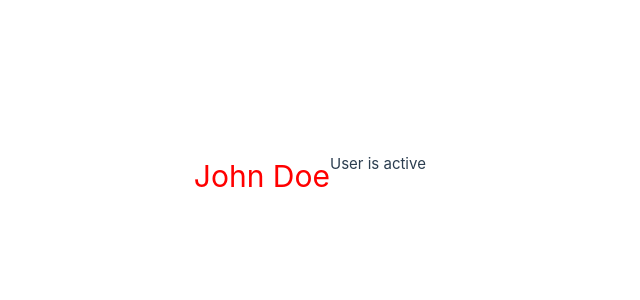
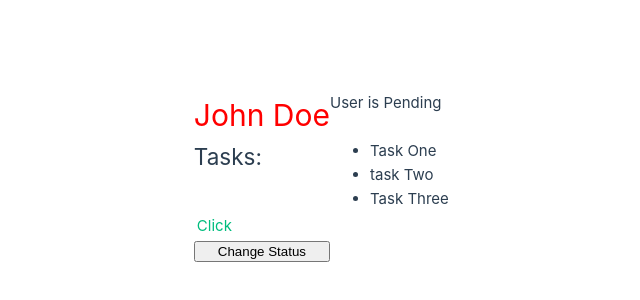
Before and after one commit to ssaannzzhhiikk/VueJS-Course, a Vue app in the folder vue-crash/: page / in a window 1280 px wide. Shown: the part 224-524 px from the top of the page, without its empty margins (310-950 px from the left). Built offline with nearby package versions, Linux system fonts and the light colour scheme.

Commit message:
Using v-for, v-bind, v-if , @click, v-on

```diff
--- a/vue-crash/src/App.vue
+++ b/vue-crash/src/App.vue
@@ -3,7 +3,20 @@
   data () {
     return {
       name: "John Doe",
-      status: true,
+      status: 'pending',
+      tasks: ['Task One', 'task Two', 'Task Three'],
+      link: "https://www.youtube.com/watch?v=dQw4w9WgXcQ",
+    };
+  },
+  methods: {
+    toggleStatus() {
+      if (this.status === 'active') {
+        this.status = 'pending';
+      } else if ( this.status === 'pending') {
+        this.status = 'inactive'
+      } else {
+        this.status = 'active';
+      }
     }
   }
 }
@@ -11,7 +24,20 @@
 
 <template>
   <h1> {{ name }} </h1>
-  <p v-if="status"> User is active</p>
+  <p v-if="status === 'active'"> User is Active</p>
+  <p v-else-if="status === 'pending'"> User is Pending</p>
+  <p v-else>User is Inactive</p>
+
+  <h2>Tasks:</h2>
+  <ul>
+    <li v-for="task in tasks" :key='task'> {{ task }} </li>
+  </ul>
+  <a v-bind:href="link" target="_blank"> Click </a>
+  <br/>
+
+<!--   <button v-on:click="toggleStatus"> Change Status </button> -->
+  <button @click="toggleStatus"> Change Status </button>
+
 </template>
 
 <style scoped>
```
